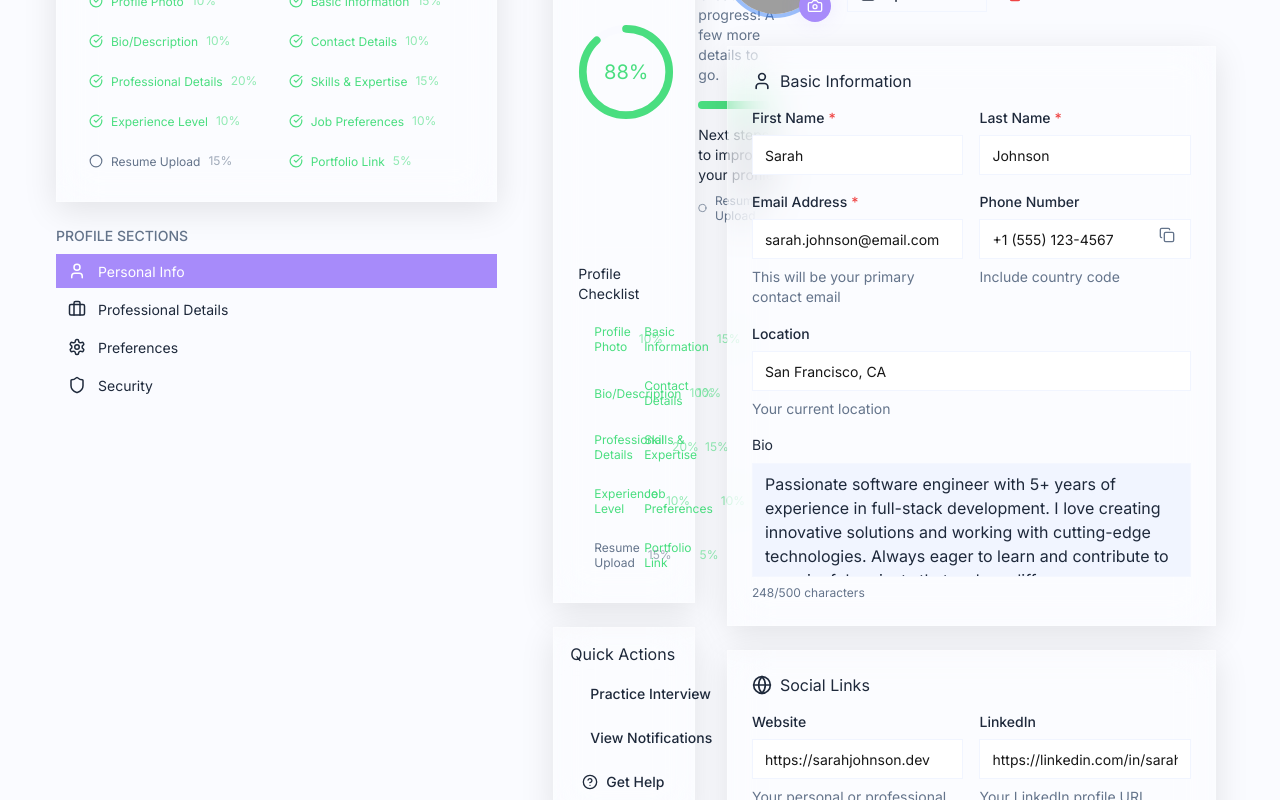
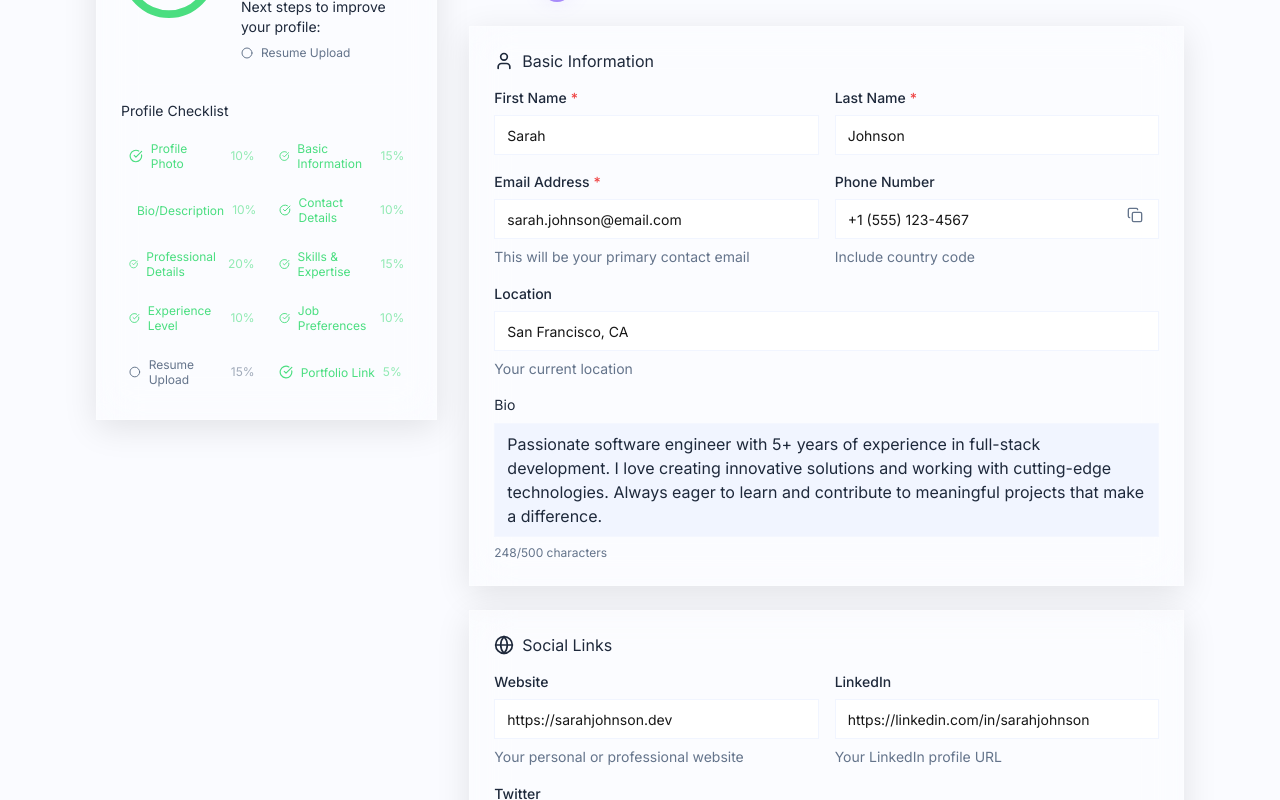
Before and after one commit to mukeshnaiduu/Fyndr.AI, a React (Vite) app: page /profile-management in a window 1280 px wide. Shown: the part 440-1240 px from the top of the page. Built offline with nearby package versions, Linux system fonts and the light colour scheme; sample sign-in values are in the browser's storage; grey boxes are pictures that could not be loaded.

Commit message:
profile-management styling changes

```diff
--- a/src/pages/course-detail-learning-interface/index.jsx
+++ b/src/pages/course-detail-learning-interface/index.jsx
@@ -298,7 +298,7 @@ const CourseDetailLearningInterface = () => {
         defaultCollapsed={sidebarCollapsed}
         sidebarWidth={280}
         sidebar={
-          <div className="h-full bg-card/30">
+          <div className="h-full bg-background dark:bg-background">
             <div className="flex items-center justify-between p-4 border-b border-white/10">
               <h2 className="font-semibold truncate">
                 {!sidebarCollapsed && "Course Content"}
@@ -325,18 +325,18 @@ const CourseDetailLearningInterface = () => {
             </div>
           </div>
         }
-        contentClassName="bg-card/20 backdrop-blur-sm"
+        contentClassName="bg-background/80 dark:bg-background/80 backdrop-blur-sm"
       >
         <div className="min-h-screen">
           {/* Top Navigation */}
-          <div className="bg-card/30 border-b border-white/10 p-4">
+          <div className="bg-background/80 dark:bg-background/80 border-b border-border p-4">
             <div className="flex items-center justify-between max-w-screen-2xl mx-auto">
               <div className="flex items-center space-x-4">
                 <Link to="/resource-library" className="flex items-center text-sm font-medium">
                   <Icon name="ChevronLeft" size={16} className="mr-1" />
                   Back to Resources
                 </Link>
-                <div className="h-4 w-px bg-white/20" />
+                <div className="h-4 w-px bg-border" />
                 <div className="text-sm font-medium text-muted-foreground">Module 3 of 8</div>
               </div>
               <div className="flex items-center space-x-2">
@@ -429,7 +429,7 @@ const CourseDetailLearningInterface = () => {
           </div>
 
           {/* Right Sidebar - Progress Tracker */}
-          <div className="hidden xl:block w-80 fixed right-0 top-16 h-[calc(100vh-4rem)] bg-white/10 backdrop-blur-md border-l border-white/20 overflow-y-auto">
+          <div className="hidden xl:block w-80 fixed right-0 top-16 h-[calc(100vh-4rem)] bg-card/80 dark:bg-background/80 backdrop-blur-md border-l border-border overflow-y-auto">
             <ProgressTracker
               progress={progressData}
               skills={skillsData}
@@ -450,7 +450,6 @@ const CourseDetailLearningInterface = () => {
           >
             <Icon name="MessageCircle" size={20} />
           </Button>
-
           <Button
             variant="outline"
             size="icon"
--- a/src/pages/profile-management/index.jsx
+++ b/src/pages/profile-management/index.jsx
@@ -173,37 +173,8 @@ const ProfileManagement = () => {
       title="Profile Management"
       description="Manage your personal information, preferences, and security settings"
     >
-      <SidebarLayout
-        sidebar={
-          <div className="p-6 h-full">
-            {/* Sidebar content can be implemented here if needed */}
-            <ProfileCompletionMeter userProfile={userProfile} />
-
-            <div className="mt-6">
-              <h3 className="text-sm font-medium text-muted-foreground mb-2">PROFILE SECTIONS</h3>
-              <div className="space-y-1">
-                {tabs.map((tab) => (
-                  <button
-                    key={tab.id}
-                    onClick={() => setActiveTab(tab.id)}
-                    className={`w-full flex items-center space-x-3 px-3 py-2 rounded-md text-sm ${
-                      activeTab === tab.id
-                        ? 'bg-primary text-primary-foreground'
-                        : 'hover:bg-accent/50 text-foreground'
-                    }`}
-                  >
-                    <Icon name={tab.icon} size={18} />
-                    <span>{tab.label}</span>
-                  </button>
-                ))}
-              </div>
-            </div>
-          </div>
-        }
-        sidebarWidth={260}
-        collapsible
-      >
-        <div className="max-w-6xl mx-auto px-4 sm:px-6 lg:px-8 py-8">
+      {/* Removed SidebarLayout and sidebar, main content only */}
+      <div className="max-w-6xl mx-auto px-4 sm:px-6 lg:px-8 py-8">
           {/* Breadcrumb Navigation */}
           <nav className="flex items-center space-x-2 text-sm text-muted-foreground mb-6">
             <button
@@ -246,59 +217,16 @@ const ProfileManagement = () => {
             </div>
           </div>
 
-          <div className="grid grid-cols-1 lg:grid-cols-4 gap-8">
-            {/* Profile Completion Sidebar */}
-            <div className="lg:col-span-1">
-              <ProfileCompletionMeter userProfile={userProfile} />
-
-              {/* Quick Actions */}
-              <div className="glassmorphic p-4 rounded-squircle mt-6">
-                <h3 className="font-heading font-heading-semibold text-foreground mb-3">
-                  Quick Actions
-                </h3>
-                <div className="space-y-2">
-                  <Button
-                    variant="ghost"
-                    size="sm"
-                    fullWidth
-                    onClick={() => navigate('/video-interview-interface')}
-                    iconName="Video"
-                    iconPosition="left"
-                    iconSize={16}
-                    className="justify-start"
-                  >
-                    Practice Interview
-                  </Button>
-                  <Button
-                    variant="ghost"
-                    size="sm"
-                    fullWidth
-                    onClick={() => navigate('/notifications-center')}
-                    iconName="Bell"
-                    iconPosition="left"
-                    iconSize={16}
-                    className="justify-start"
-                  >
-                    View Notifications
-                  </Button>
-                  <Button
-                    variant="ghost"
-                    size="sm"
-                    fullWidth
-                    onClick={() => navigate('/about-contact-page')}
-                    iconName="HelpCircle"
-                    iconPosition="left"
-                    iconSize={16}
-                    className="justify-start"
-                  >
-                    Get Help
-                  </Button>
-                </div>
+          <div className="grid grid-cols-1 lg:grid-cols-6 gap-8">
+            {/* Profile Completion - left only, slightly wider */}
+            <div className="lg:col-span-2 flex items-start">
+              <div className="w-full max-w-lg">
+                <ProfileCompletionMeter userProfile={userProfile} />
               </div>
             </div>
 
             {/* Main Content */}
-            <div className="lg:col-span-3">
+            <div className="lg:col-span-4">
               {/* Tab Navigation */}
               <div className="glassmorphic p-1 rounded-squircle mb-6">
                 <nav className="flex space-x-1 overflow-x-auto">
@@ -352,7 +280,7 @@ const ProfileManagement = () => {
           <div className="absolute bottom-1/4 left-1/2 w-1.5 h-1.5 bg-secondary/15 rounded-full particle-float" style={{ animationDelay: '4s' }}></div>
           <div className="absolute top-3/4 right-1/4 w-1 h-1 bg-primary/15 rounded-full particle-float" style={{ animationDelay: '6s' }}></div>
         </div>
-      </SidebarLayout>
+      {/* Removed SidebarLayout closing tag */}
     </MainLayout>
   );
 };
```
